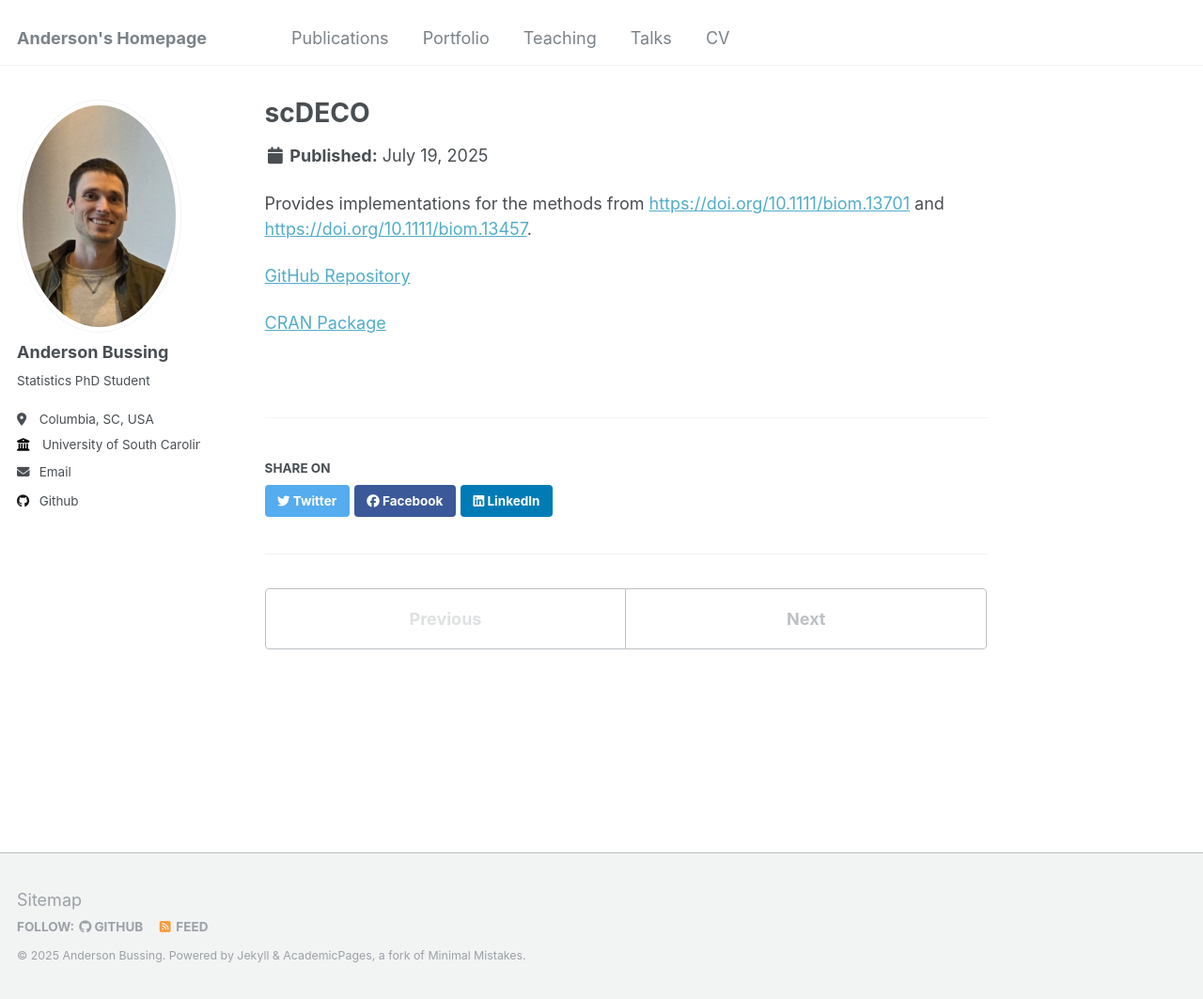
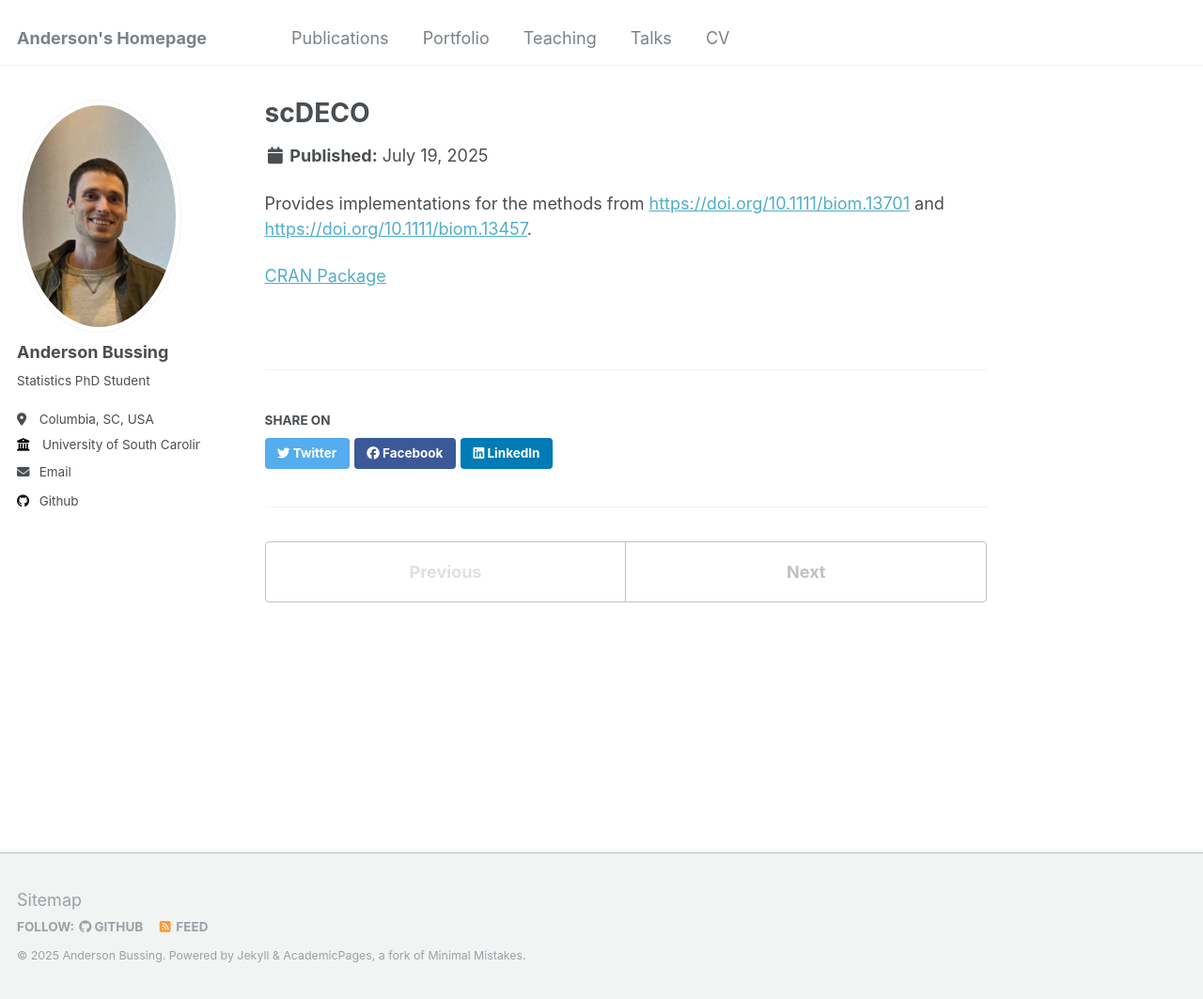
Before and after one commit to abussing/abussing.github.io, a Jekyll site: the page built from _portfolio/portfolio-1.md, in a window 1280 px wide and 1063 px high. Shown: the whole window at 94% size. Built offline with Jekyll 4.4.1, drawn with Linux system fonts in a browser that asks for light colours.

Commit message:
Update portfolio-1.md

```diff
--- a/_portfolio/portfolio-1.md
+++ b/_portfolio/portfolio-1.md
@@ -1,11 +1,9 @@
 ---
 title: "scDECO"
-excerpt: "R package implementing two different Bayesian models for estimating differential coexpression"
+excerpt: "CRAN R package implementing two different Bayesian models for estimating differential coexpression"
 collection: portfolio
 ---
 
 Provides implementations for the methods from [https://doi.org/10.1111/biom.13701](https://doi.org/10.1111/biom.13701) and [https://doi.org/10.1111/biom.13457](https://doi.org/10.1111/biom.13457).
 
-[GitHub Repository](https://github.com/YenYiHo-Lab/scDECO)
-
 [CRAN Package](https://cran.r-project.org/web/packages/scDECO/index.html)
```
